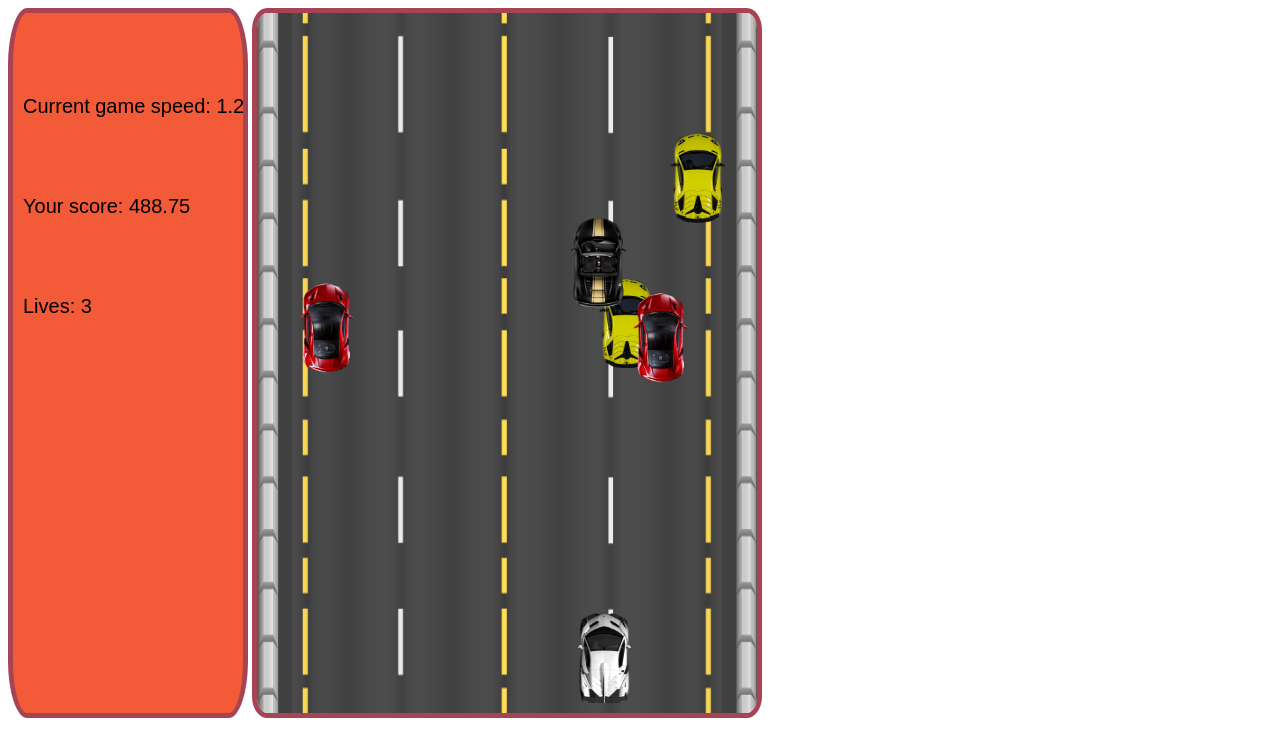
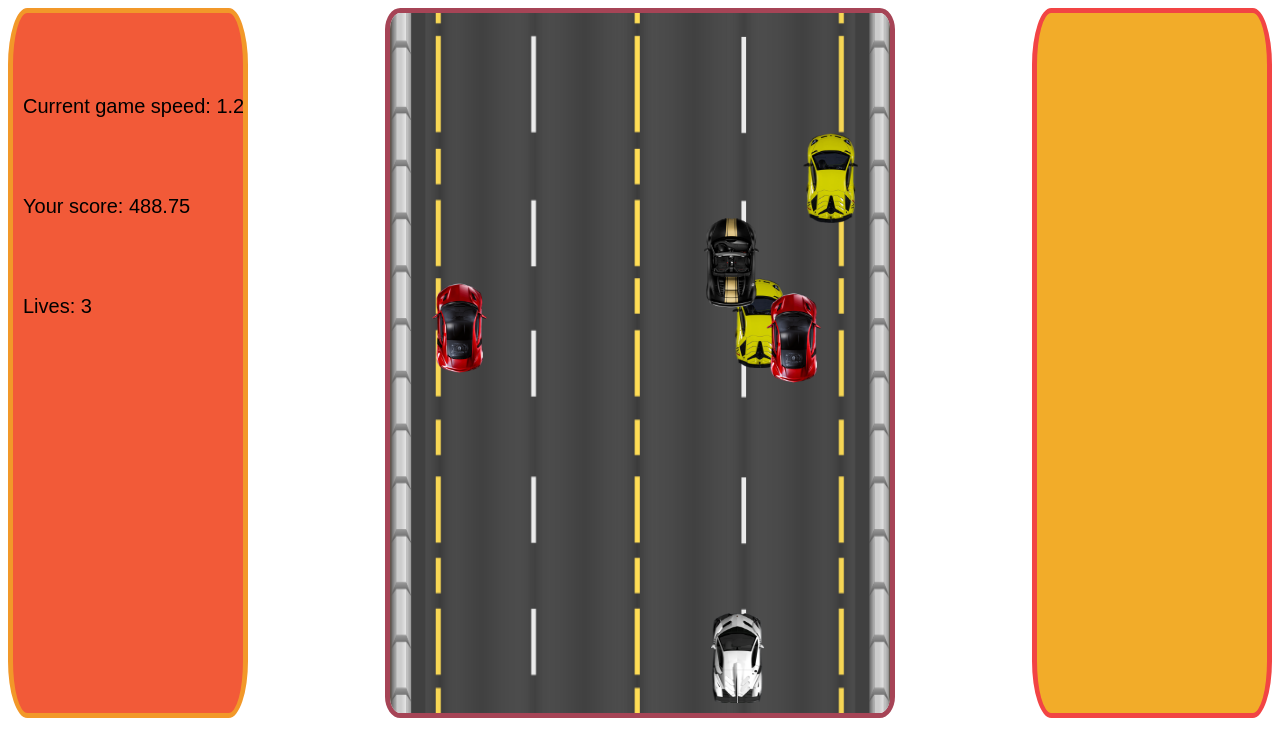
Before and after one commit to AntonJames-Sistence/Torque, a website built with webpack: page index.html in a window 1280 px wide. Built offline with nearby package versions, Linux system fonts and the light colour scheme.

Commit message:
add supportBar canvas, Add music

```diff
--- a/index.html
+++ b/index.html
@@ -18,7 +18,7 @@
 
       <canvas id="screen" height="700px" width="500px"></canvas>
 
-      <!-- <canvas id="links"></canvas> -->
+      <canvas id="supportBar" height="700px" width="230px"></canvas>
     </div>
   </body>
 
--- a/src/index.js
+++ b/src/index.js
@@ -14,12 +14,15 @@ document.addEventListener('DOMContentLoaded', () => {
 
 //====================================================================================================
 
-        // pause feature
+    // pause feature
     // let isPaused = false;
 
     // function tooglePause() {
     //     isPaused = true;
     // }
+
+    let music = new Audio();
+    music.src = "resources/speeding.mp3";
 
     // score
     let score = 0;
@@ -143,14 +146,14 @@ document.addEventListener('DOMContentLoaded', () => {
     }
 //====================================================================================================
 
-function gameReset(){
-    playerCar.lives = 3;
-    score = 0;
-    gameSpeed = 1;
-    for(let i = 0; i < competitors.length; i++){
-        competitors[i].randomizeCarPos();
-    }
-}
+// function gameReset(){
+//     playerCar.lives = 3;
+//     score = 0;
+//     gameSpeed = 1;
+//     for(let i = 0; i < competitors.length; i++){
+//         competitors[i].randomizeCarPos();
+//     }
+// }
 
 //====================================================================================================
 
@@ -171,12 +174,11 @@ function gameReset(){
 
 //====================================================================================================
 
-// set animation frameId for purpose of stopping the game
+    // set animation frameId for purpose of stopping the game
     let frameId;
 
     // logic for main game loop
     function play(){
-
 
         // animation logic, looping recursively
         frameId = requestAnimationFrame(play);
@@ -198,5 +200,6 @@ function gameReset(){
 
     // start of the game
     play();
+    music.play();
 
 })
--- a/src/styles/canvas.scss
+++ b/src/styles/canvas.scss
@@ -1,3 +1,9 @@
+
+#main {
+    display: flex;
+    justify-content: space-between;
+}
+
 #screen {
     // background-color: #F2AC29;
     // opacity: 0.8;
@@ -8,6 +14,12 @@
 #stats {
     background-color: #f25a38;
     // opacity: 0.8;
-    border: 5px solid #A64456;
+    border: 5px solid #F29829;
     border-radius: 8%;
 }
+
+#supportBar {
+    background-color: #F2AC29;
+    border: 5px solid #F24444;
+    border-radius: 8%;
+}
```
Also changed, not shown: dist/main.css, dist/main.js, 1 other file.
